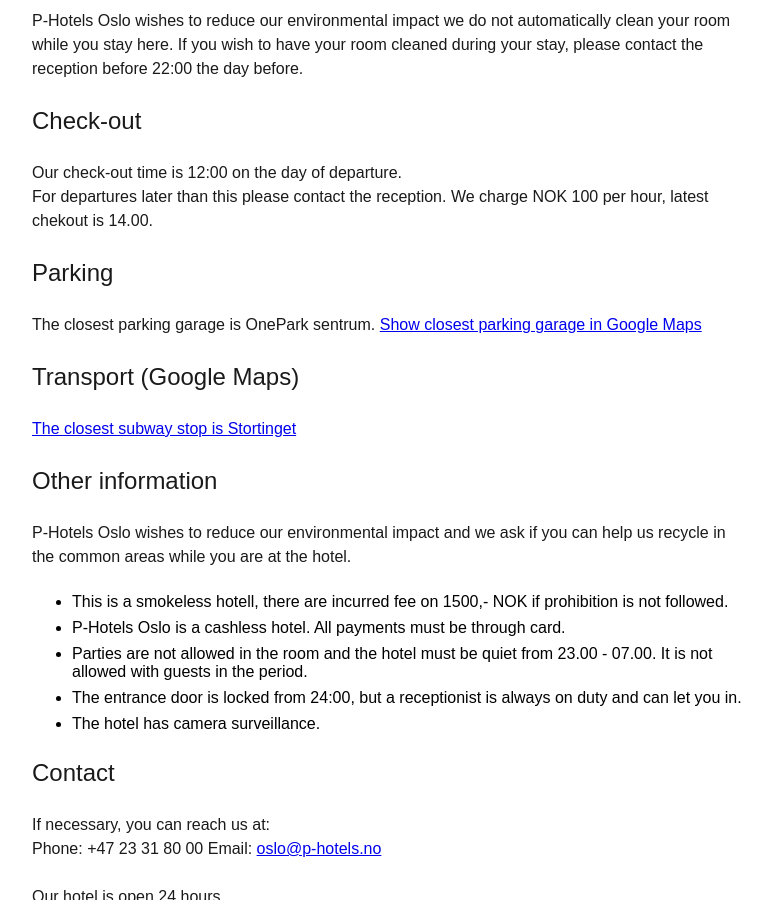
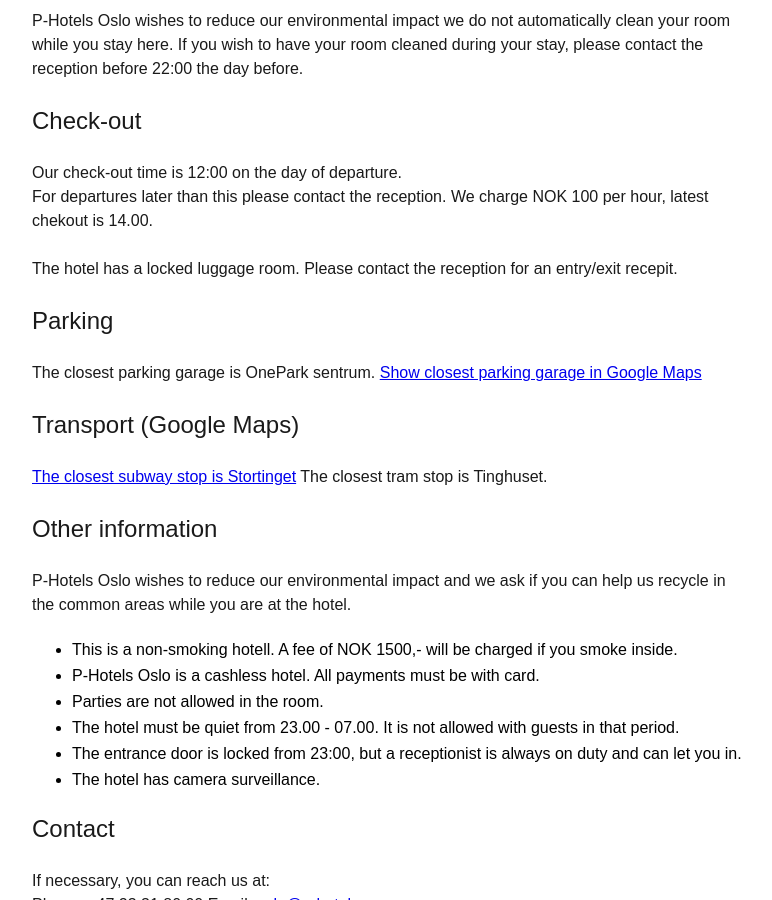
Before and after one commit to photels/photels.github.io, a Jekyll site: the page built from info-oslo-english.md, in a window 1280 px wide and 900 px high, scrolled down 1016 px. Shown: the whole window, without its empty margins (16-788 px from the left). Built offline with Jekyll 4.4.1, drawn with Linux system fonts in a browser that asks for light colours.

Commit message:
Update info-oslo-english.md

```diff
--- a/info-oslo-english.md
+++ b/info-oslo-english.md
@@ -41,6 +41,8 @@ If you wish to have your room cleaned during your stay, please contact the recep
 Our check-out time is 12:00 on the day of departure.
 For departures later than this please contact the reception. We charge NOK 100 per hour, latest chekout is 14.00.
 
+The hotel has a locked luggage room. Please contact the reception for an entry/exit recepit.
+
 ## Parking
 The closest parking garage is OnePark sentrum.
 [Show closest parking garage in Google Maps](https://goo.gl/maps/7Zoa8xpc1VuATjaL8)
@@ -48,14 +50,16 @@ The closest parking garage is OnePark sentrum.
 
 ## Transport (Google Maps)
 [The closest subway stop is Stortinget](https://maps.app.goo.gl/VrcF5UJxrzCTHfiE8)
+The closest tram stop is Tinghuset.
 
 
 ## Other information
 P-Hotels Oslo wishes to reduce our environmental impact and we ask if you can help us recycle in the common areas while you are at the hotel.
-- This is a smokeless hotell, there are incurred fee on 1500,- NOK if prohibition is not followed.
-- P-Hotels Oslo is a cashless hotel. All payments must be through card.
-- Parties are not allowed in the room and the hotel must be quiet from 23.00 - 07.00. It is not allowed with guests in the period.
-- The entrance door is locked from 24:00, but a receptionist is always on duty and can let you in.
+- This is a non-smoking hotell. A fee of NOK 1500,- will be charged if you smoke inside.
+- P-Hotels Oslo is a cashless hotel. All payments must be with card.
+- Parties are not allowed in the room.
+- The hotel must be quiet from 23.00 - 07.00. It is not allowed with guests in that period.
+- The entrance door is locked from 23:00, but a receptionist is always on duty and can let you in.
 - The hotel has camera surveillance.
 
 
```
